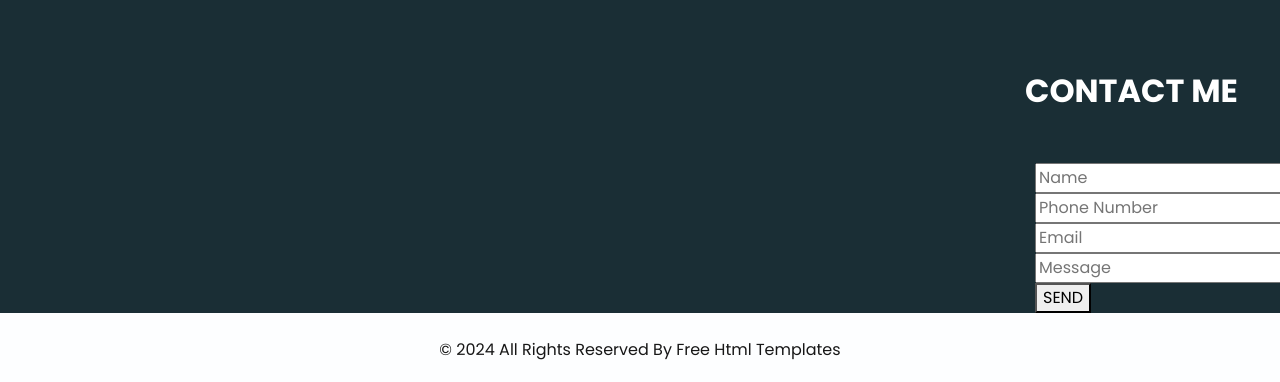
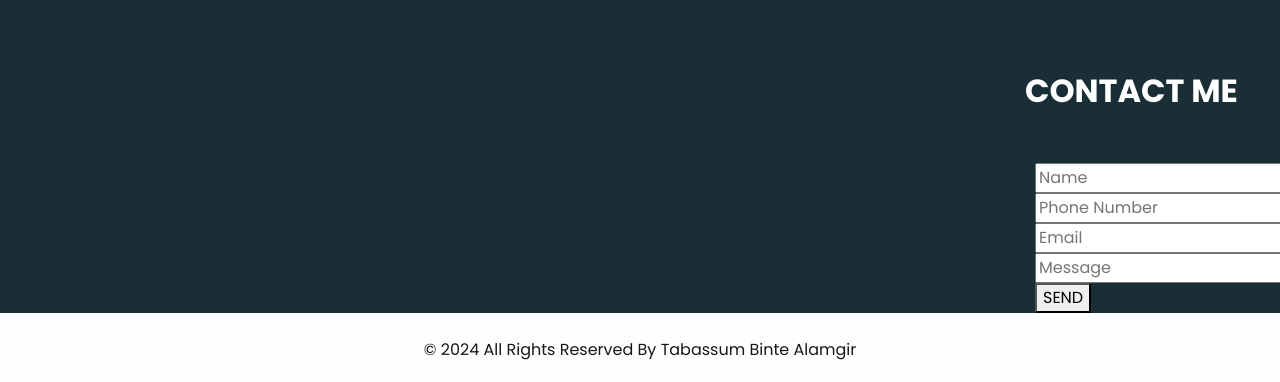
Before and after one commit to Tabassum73/portfolio, a plain HTML site: page index.html in a window 1280 px wide. Shown: the part 3828-4210 px from the top of the page. Drawn offline with Linux system fonts and the light colour scheme.

Commit message:
Update index.html

```diff
--- a/index.html
+++ b/index.html
@@ -12,7 +12,7 @@
   <meta name="description" content="" />
   <meta name="author" content="" />
 
-  <title>Spering</title>
+  <title>Tabassum Binte Alamgir</title>
 
 
   <link rel="stylesheet" type="text/css" href="css/bootstrap.css" />
@@ -410,7 +410,7 @@
     <div class="container">
       <p>
         &copy; <span id="displayDate"></span> All Rights Reserved By
-        <a href="https://html.design/">Free Html Templates</a>
+        <a href="https://html.design/">Tabassum Binte Alamgir</a>
       </p>
     </div>
   </footer>
```
